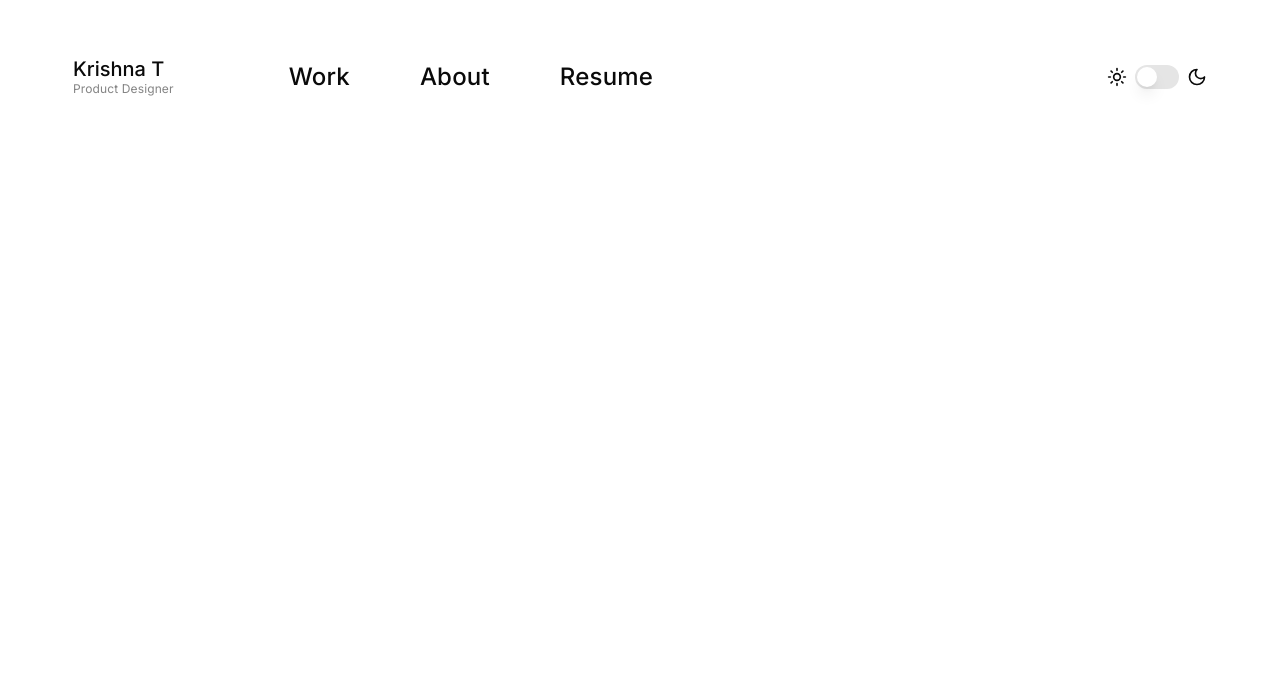
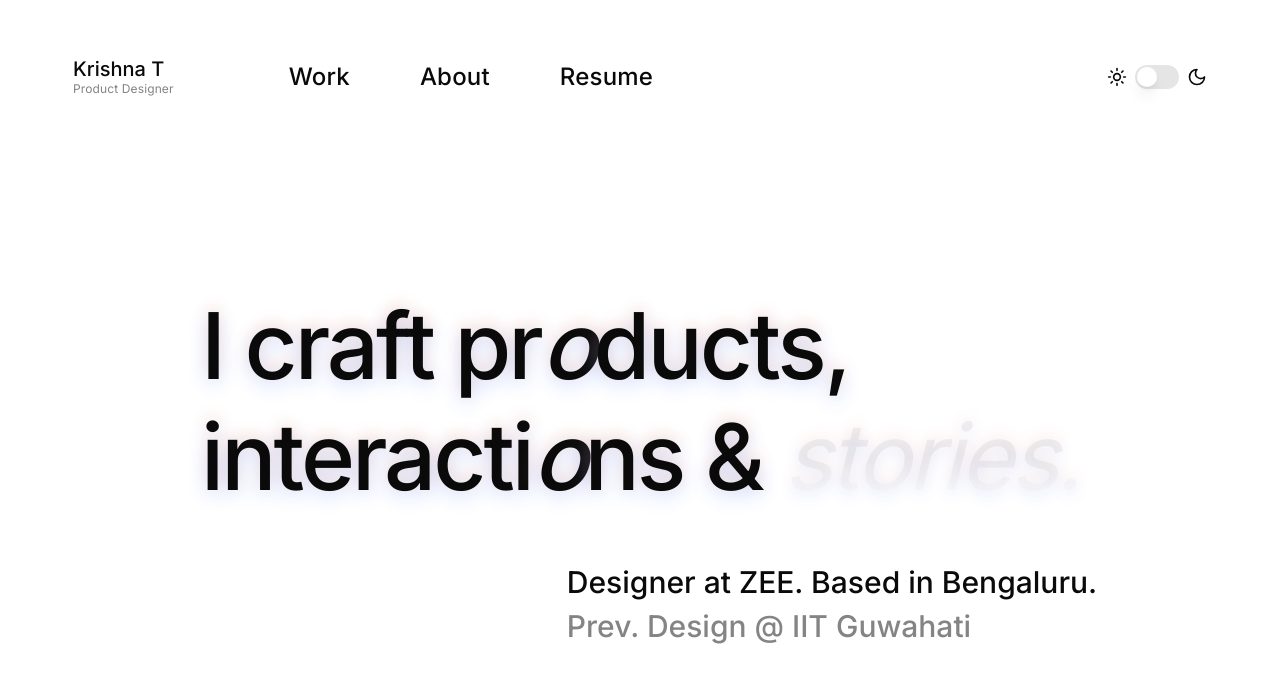
Before and after one commit to thirumurugankrishna-cloud/krish-portfolio, a Next.js app: page / in a window 1280 px wide. Shown: the top 682 px of the page. Built offline with nearby package versions, Linux system fonts and the light colour scheme.

Commit message:
added hero section code

```diff
--- a/src/app/globals.css
+++ b/src/app/globals.css
@@ -63,3 +63,17 @@
     @apply bg-background text-foreground;
   }
 }
+
+.stories {
+  text-shadow: 0px 5px 15px rgba(0, 87, 255, 0.1),
+    0px -5px 15px rgba(255, 90, 0, 0.08), 0px 0px 30px rgba(255, 255, 255, 0.2);
+  background: linear-gradient(180deg, #f2f2f2 50%, rgba(0, 0, 0, 0) 90%);
+  background-clip: text;
+  -webkit-background-clip: text;
+  -webkit-text-fill-color: transparent;
+}
+
+.hero {
+  text-shadow: 0px 5px 20px rgba(0, 87, 255, 0.2),
+    0px -5px 15px rgba(255, 90, 0, 0.15), 0px 0px 30px rgba(255, 255, 255, 0.3);
+}
--- a/src/app/page.js
+++ b/src/app/page.js
@@ -1,11 +1,35 @@
 import Navbar from "@/components/navbar";
 import { ThemeSwitch } from "@/components/theme-switch";
 import Image from "next/image";
+
+import Arrow from "@/resources/arrow.svg";
 
 export default function Home() {
   return (
     <main className="flex min-h-screen flex-col items-center bg-background">
       <Navbar />
+      <section className=" h-[calc(100vh-200px)] w-full flex flex-col items-center justify-between py-[90px] ">
+        <div className=" w-full flex items-center flex-col">
+          <div className=" group text-[92px] font-medium leading-[111px] tracking-[-3px] hero">
+            <h3>
+              I craft pr
+              <span className=" italic group-hover:not-italic">o</span>ducts,
+            </h3>
+            <h3>
+              interacti<span className=" group-hover:not-italic italic">o</span>
+              ns & <span className="italic font-normal stories">stories.</span>
+            </h3>
+          </div>
+          <div className=" flex flex-col  mt-12 h-24 font-medium text-3xl leading-[44px] relative left-[15%]">
+            <p>Designer at ZEE. Based in Bengaluru.</p>
+            <p className=" text-foreground/50">Prev. Design @ IIT Guwahati</p>
+          </div>
+        </div>
+        <p className=" ">
+          <Image src={Arrow} />
+        </p>
+      </section>
+
       {/* <h1 className=" text-foreground font-semibold text-5xl">
         Krishna, the bully
       </h1> */}
```
Also changed, not shown: src/resources/arrow.svg (added).
